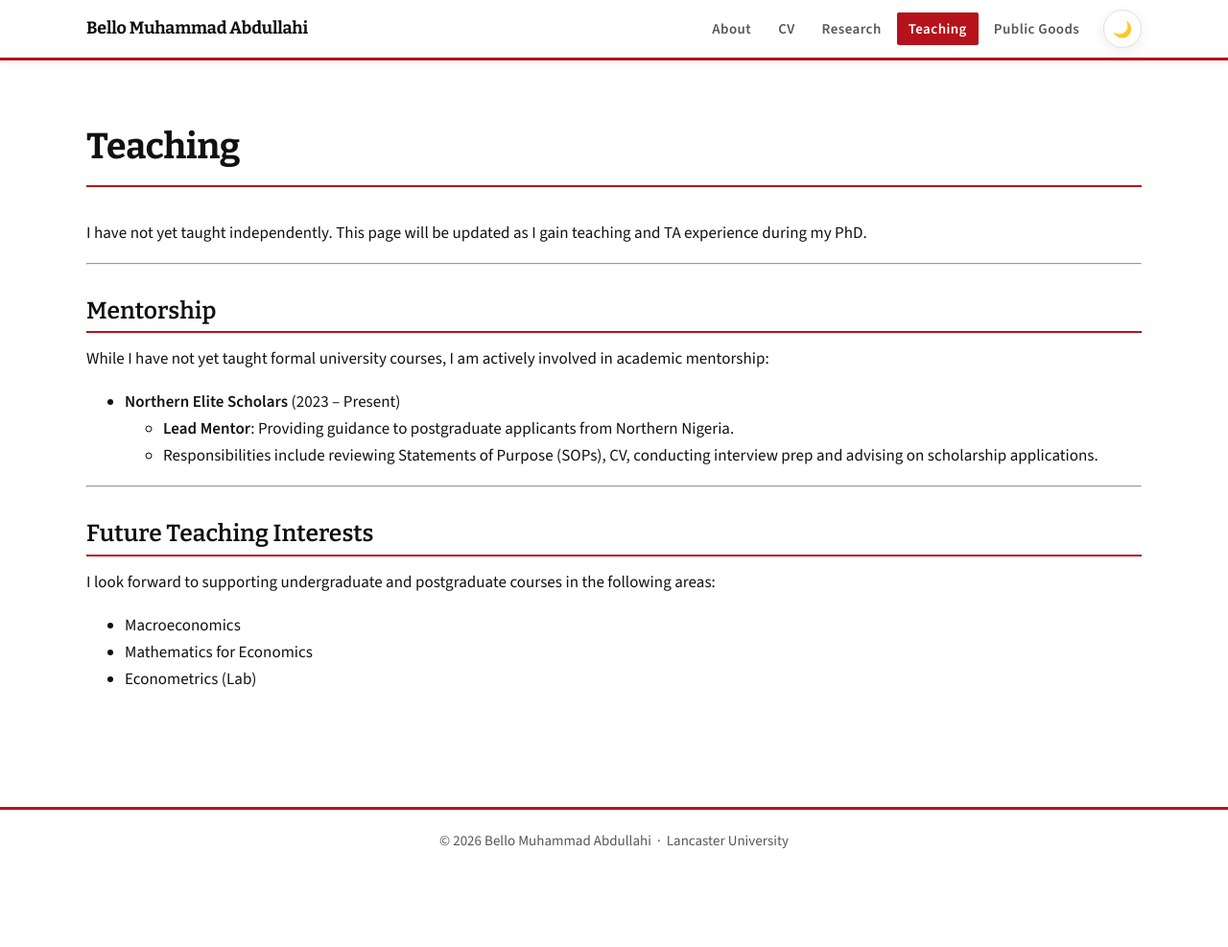
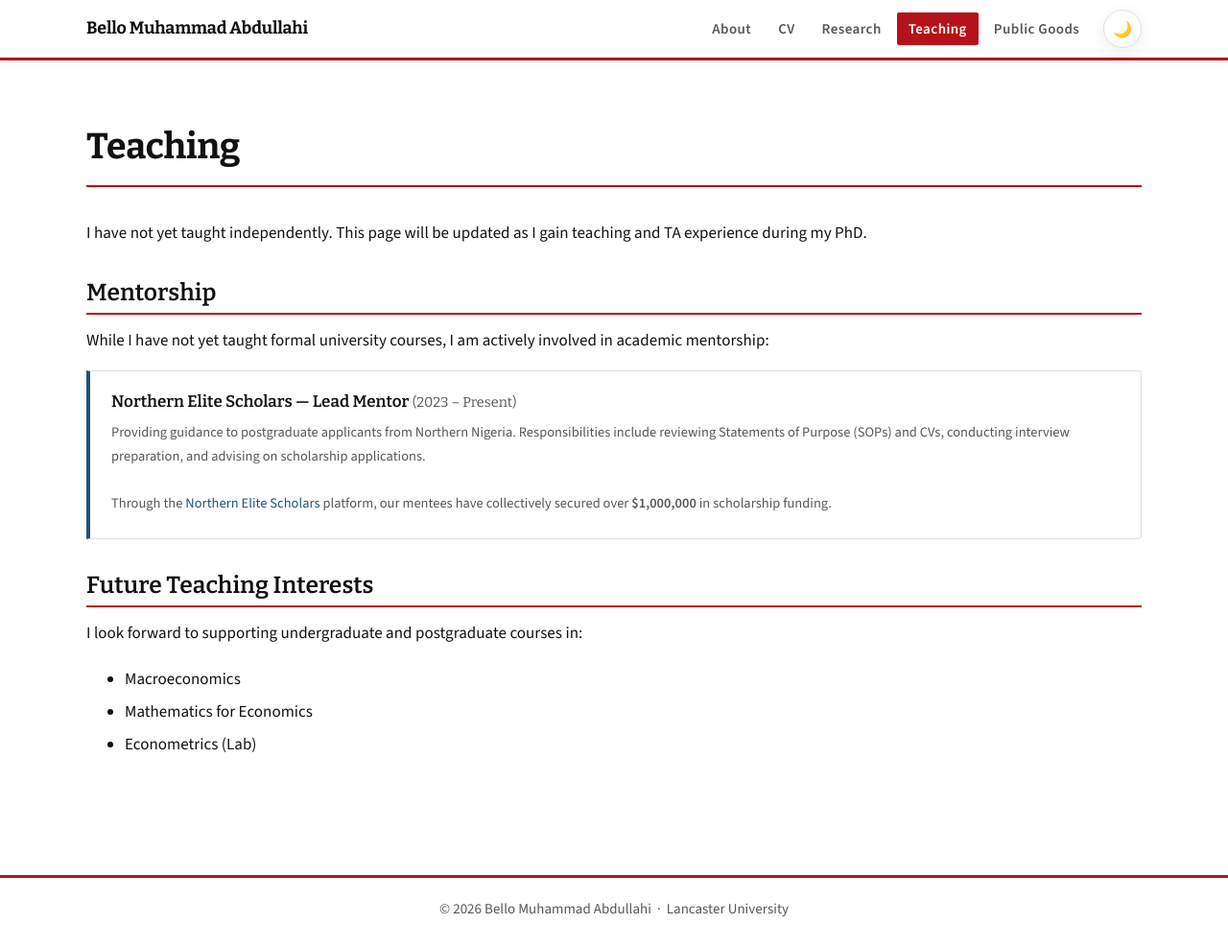
Before and after one commit to Bello-Abdullahi/Bello-Abdullahi.github.io, a Jekyll site: the page built from _pages/teaching.md, in a window 1280 px wide and 987 px high. Shown: the whole window at 96% size. Built offline with Jekyll 4.4.1, drawn with Linux system fonts in a browser that asks for light colours.

Commit message:
Enhance teaching page with mentorship and formatting
Updated the teaching page to include a structured mentorship section and formatted future teaching interests as a list.

```diff
--- a/_pages/teaching.md
+++ b/_pages/teaching.md
@@ -9,21 +9,25 @@ nav_order: 4
 
 I have not yet taught independently. This page will be updated as I gain teaching and TA experience during my PhD.
 
----
-
 ## Mentorship
 
 While I have not yet taught formal university courses, I am actively involved in academic mentorship:
 
-* **Northern Elite Scholars** (2023 – Present)
-    * **Lead Mentor**: Providing guidance to postgraduate applicants from Northern Nigeria.
-    * Responsibilities include reviewing Statements of Purpose (SOPs), CV, conducting interview prep and advising on scholarship applications.
-
----
+<div class="paper-card" style="border-left-color: var(--lu-blue); margin-bottom: 1.5rem;">
+  <div class="paper-title">Northern Elite Scholars &mdash; Lead Mentor <span style="font-weight:400; font-size:0.85rem; color:var(--muted);">(2023 – Present)</span></div>
+  <div class="paper-authors" style="margin-top: 6px; line-height: 1.7;">
+    Providing guidance to postgraduate applicants from Northern Nigeria. Responsibilities include reviewing Statements of Purpose (SOPs) and CVs, conducting interview preparation, and advising on scholarship applications.
+    <br><br>
+    Through the <a href="https://nesplatform.com" target="_blank">Northern Elite Scholars</a> platform, our mentees have collectively secured over <strong>$1,000,000</strong> in scholarship funding.
+  </div>
+</div>
 
 ## Future Teaching Interests
 
-I look forward to supporting undergraduate and postgraduate courses in the following areas:
-* Macroeconomics
-* Mathematics for Economics
-* Econometrics (Lab)
+I look forward to supporting undergraduate and postgraduate courses in:
+
+<ul style="line-height: 2; margin-top: 0.5rem;">
+  <li>Macroeconomics</li>
+  <li>Mathematics for Economics</li>
+  <li>Econometrics (Lab)</li>
+</ul>
```
